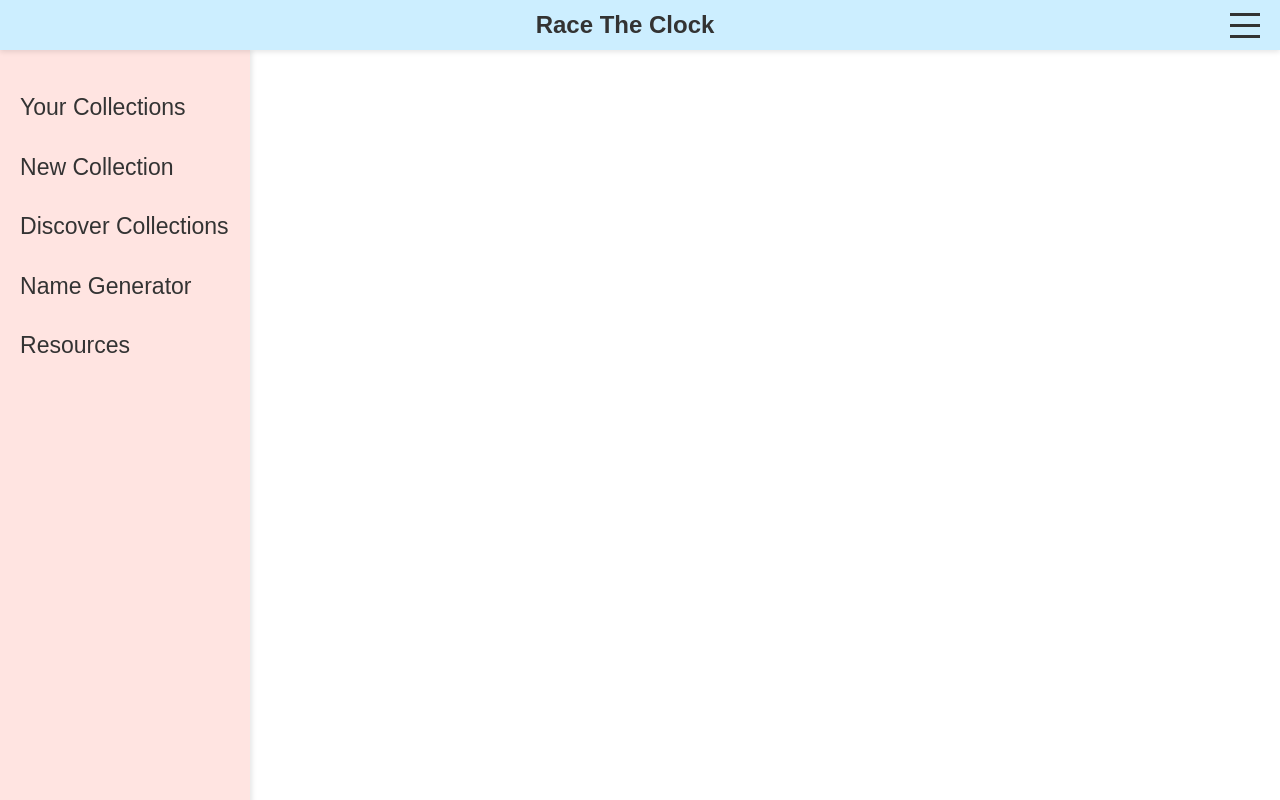
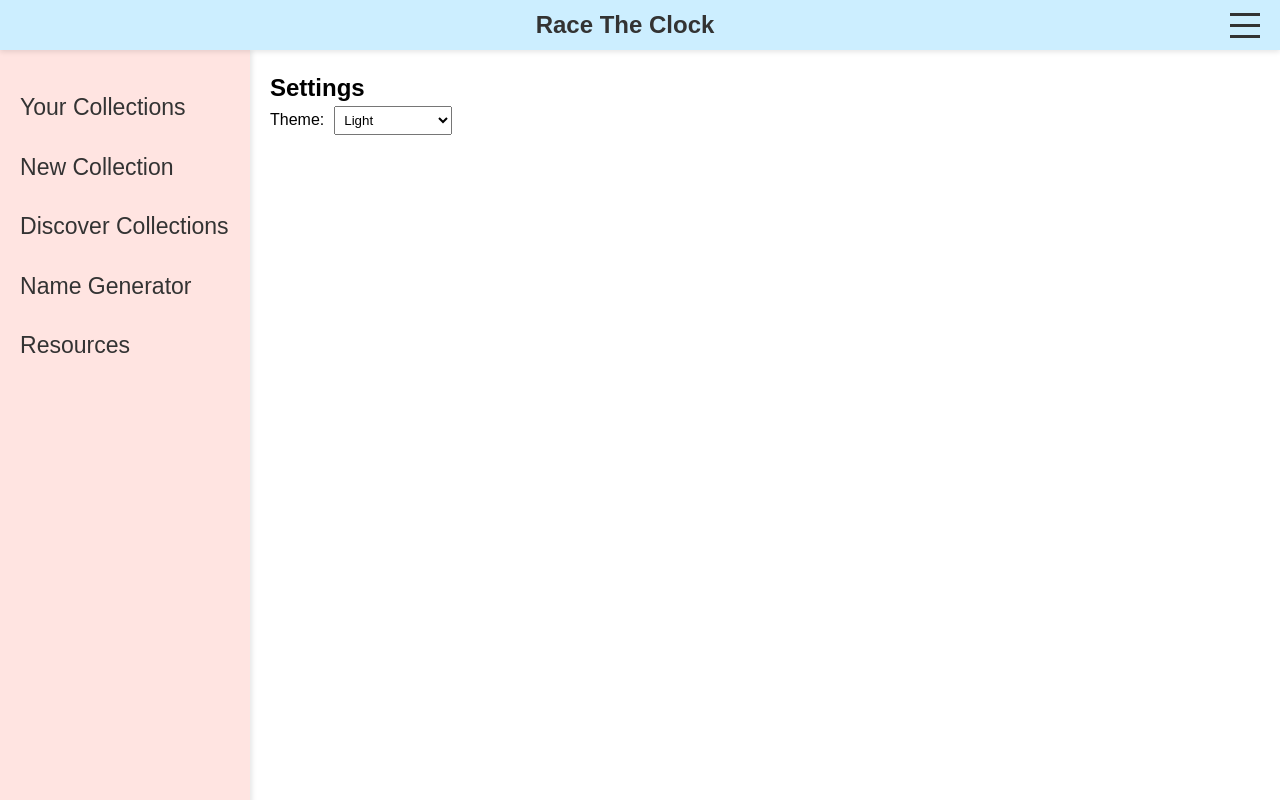
Before and after one commit to chriscooley1/race-the-clock, a React (Vite) app: page /letter-reader/settings in a window 1280 px wide. Built offline with nearby package versions, Linux system fonts and the light colour scheme; sample sign-in values are in the browser's storage.

Commit message:
Add settings and my account pages

```diff
--- a/src/App.tsx
+++ b/src/App.tsx
@@ -16,6 +16,8 @@ import { useTheme } from "./context/ThemeContext";
 import { AuthProvider } from "./context/AuthContext";
 import PrivateRoute from "./components/PrivateRoute";
 import Navbar from "./components/Navbar";
+import Settings from "./pages/Settings";
+import MyAccount from "./pages/MyAccount";
 import "./App.css";
 
 const App: React.FC = () => {
@@ -79,6 +81,14 @@ const App: React.FC = () => {
                   path="/resources"
                   element={<PrivateRoute element={<Resources />} />}
                 />
+                <Route
+                  path="/settings"
+                  element={<PrivateRoute element={<Settings />} />}
+                />  // New route for Settings
+                <Route
+                  path="/my-account"
+                  element={<PrivateRoute element={<MyAccount />} />}
+                />  // New route for My Account
               </Routes>
             </div>
           </div>
--- a/src/components/Navbar.tsx
+++ b/src/components/Navbar.tsx
@@ -1,11 +1,11 @@
-import { useState, useEffect, useRef } from "react";
+import React, { useState, useEffect, useRef } from "react";
 import { useNavigate, useLocation } from "react-router-dom";
 
-const Navbar = () => {
+const Navbar: React.FC = () => {
   const [menuOpen, setMenuOpen] = useState(false);
   const navigate = useNavigate();
-  const location = useLocation(); // Get the current location
-  const menuRef = useRef<HTMLDivElement>(null); // Reference to the menu element
+  const location = useLocation();
+  const menuRef = useRef<HTMLDivElement>(null);
 
   const handleMenuToggle = () => {
     setMenuOpen(!menuOpen);
@@ -18,8 +18,8 @@ const Navbar = () => {
     setMenuOpen(false);
   };
 
-  const handleNavigateToCollections = () => {
-    navigate("/your-collections");
+  const handleNavigate = (path: string) => {
+    navigate(path);
     setMenuOpen(false);
   };
 
@@ -34,10 +34,7 @@ const Navbar = () => {
       }
     };
 
-    // Add event listener to detect clicks outside
     document.addEventListener("mousedown", handleClickOutside);
-
-    // Cleanup event listener on component unmount
     return () => {
       document.removeEventListener("mousedown", handleClickOutside);
     };
@@ -45,7 +42,6 @@ const Navbar = () => {
 
   return (
     <div className="navbar">
-      {/* Show back button only in the FullScreenDisplay */}
       {location.pathname === "/fullscreen-display" && (
         <button type="button" className="back-button" onClick={handleBack}>
           Back
@@ -60,10 +56,10 @@ const Navbar = () => {
       </div>
       {menuOpen && (
         <div className="menu" ref={menuRef}>
-          <button type="button" onClick={handleNavigateToCollections}>
+          <button type="button" onClick={() => handleNavigate("/my-account")}>
             My Account
           </button>
-          <button type="button" onClick={handleNavigateToCollections}>
+          <button type="button" onClick={() => handleNavigate("/settings")}>
             Settings
           </button>
           <button type="button" onClick={handleLogout}>
--- /dev/null
+++ b/src/pages/MyAccount.tsx
@@ -0,0 +1,20 @@
+import React from "react";
+
+const MyAccount: React.FC = () => {
+  // Assuming user data is stored somewhere accessible
+  // You can replace this with your actual user context or data retrieval logic
+  const userData = {
+    email: "user@example.com",
+    name: "John Doe",
+  };
+
+  return (
+    <div style={{ padding: "20px" }}>
+      <h2>My Account</h2>
+      <p><strong>Name:</strong> {userData.name}</p>
+      <p><strong>Email:</strong> {userData.email}</p>
+    </div>
+  );
+};
+
+export default MyAccount;
--- /dev/null
+++ b/src/pages/Settings.tsx
@@ -0,0 +1,35 @@
+import React from "react";
+import { useTheme, colorSchemes } from "../context/ThemeContext";
+
+const Settings: React.FC = () => {
+  const { theme, setTheme } = useTheme();
+
+  const handleThemeChange = (event: React.ChangeEvent<HTMLSelectElement>) => {
+    const newTheme = colorSchemes.find(scheme => scheme.name === event.target.value);
+    if (newTheme) {
+      setTheme(newTheme);
+    }
+  };
+
+  return (
+    <div style={{ padding: "20px" }}>
+      <h2>Settings</h2>
+      <div>
+        <label htmlFor="theme-select">Theme:</label>
+        <select
+          id="theme-select"
+          value={theme.name}
+          onChange={handleThemeChange}
+        >
+          {colorSchemes.map(scheme => (
+            <option key={scheme.name} value={scheme.name}>
+              {scheme.name}
+            </option>
+          ))}
+        </select>
+      </div>
+    </div>
+  );
+};
+
+export default Settings;
```
